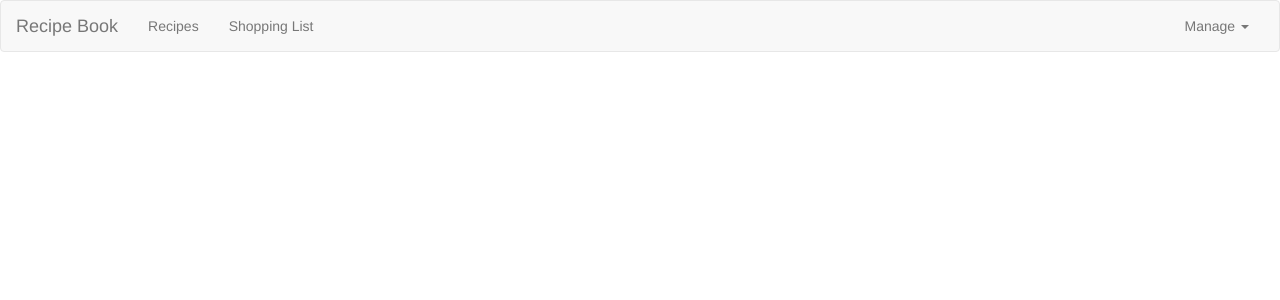
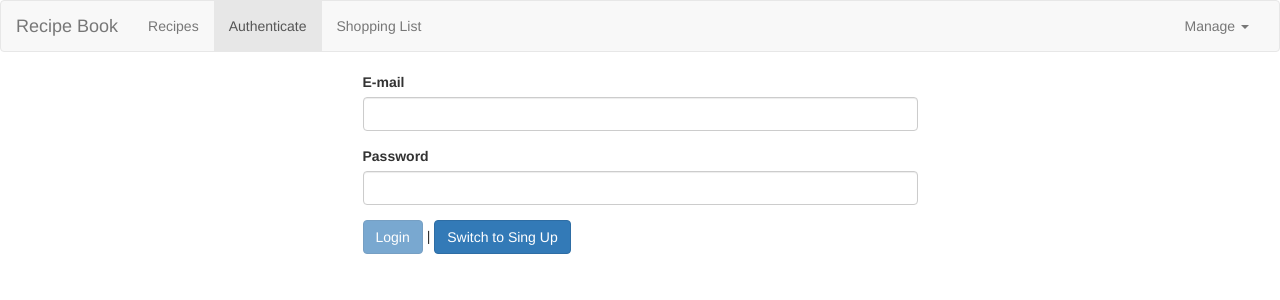
Before and after one commit to alexeremeev/shopping-list, an Angular app: page /auth in a window 1280 px wide. Before the commit this address led to /. Shown: the top 300 px of the page. Built offline with nearby package versions, Linux system fonts and the light colour scheme.

Commit message:
chapter 20 add sign up form

```diff
--- a/src/app/app-routing-module.ts
+++ b/src/app/app-routing-module.ts
@@ -6,6 +6,7 @@ import {RecipesStartComponent} from './recipes/recipes-start/recipes-start.compo
 import {RecipeDetailComponent} from './recipes/recipe-detail/recipe-detail.component';
 import {RecipeEditComponent} from './recipes/recipe-edit/recipe-edit.component';
 import {RecipesResolverService} from './recipes/recipes-resolver.service';
+import {AuthComponent} from './auth/auth.component';
 
 const appRoutes: Routes = [
   {path: '', redirectTo: '/recipes', pathMatch: 'full'},
@@ -16,6 +17,7 @@ const appRoutes: Routes = [
       {path: ':id/edit', component: RecipeEditComponent, resolve: [RecipesResolverService]}
     ]},
   {path: 'shopping-list', component: ShoppingListComponent},
+  {path: 'auth', component: AuthComponent}
 ];
 
 @NgModule({
--- a/src/app/app.module.ts
+++ b/src/app/app.module.ts
@@ -18,6 +18,8 @@ import { RecipesStartComponent } from './recipes/recipes-start/recipes-start.com
 import { RecipeEditComponent } from './recipes/recipe-edit/recipe-edit.component';
 import {RecipeService} from './recipes/recipe.service';
 import {HttpClientModule} from '@angular/common/http';
+import {AuthComponent} from './auth/auth.component';
+import {LoadingSpinnerComponent} from './shared/loading-spinner/loading-spinner.component';
 
 @NgModule({
   declarations: [
@@ -31,7 +33,9 @@ import {HttpClientModule} from '@angular/common/http';
     ShoppingListComponent,
     ShoppingEditComponent,
     RecipesStartComponent,
-    RecipeEditComponent
+    RecipeEditComponent,
+    AuthComponent,
+    LoadingSpinnerComponent
   ],
   imports: [
     BrowserModule,
--- a/src/app/auth/auth.component.html
+++ b/src/app/auth/auth.component.html
@@ -0,0 +1,30 @@
+<div class="row">
+  <div class="col-xs-12 col-md-6 col-md-offset-3">
+    <div class="alert alert-danger" *ngIf="error">
+      <p>{{error}}</p>
+    </div>
+    <div *ngIf="isLoading" style="text-align: center;">
+      <app-loading-spinner></app-loading-spinner>
+    </div>
+    <form #authForm="ngForm" (ngSubmit)="onSubmit(authForm)" *ngIf="!isLoading">
+      <div class="form-group">
+        <label for="email">E-mail</label>
+        <input type="email" id="email" name="email" class="form-control" ngModel required email>
+      </div>
+      <div class="form-group">
+        <label for="password">Password</label>
+        <input type="password" id="password" name="password" class="form-control" ngModel required minlength="6">
+      </div>
+      <div>
+        <button class="btn btn-primary"
+                type="submit"
+                [disabled]="authForm.invalid">{{isLoginMode ? 'Login' : 'Sign Up'}}
+        </button>
+        |
+        <button class="btn btn-primary" type="button" (click)="onSwitchMode()">
+          Switch to {{isLoginMode ? 'Sing Up' : 'Login'}}
+        </button>
+      </div>
+    </form>
+  </div>
+</div>
--- a/src/app/auth/auth.component.ts
+++ b/src/app/auth/auth.component.ts
@@ -0,0 +1,44 @@
+import {Component} from '@angular/core';
+import {NgForm} from '@angular/forms';
+import {AuthService} from './auth.service';
+
+@Component({
+  selector: 'app-auth',
+  templateUrl: 'auth.component.html'
+})
+export class AuthComponent {
+  isLoginMode = true;
+  isLoading = false;
+  error: string = null;
+
+  constructor(private authService: AuthService) {
+  }
+
+  onSwitchMode() {
+    this.isLoginMode = !this.isLoginMode
+  }
+
+  onSubmit(form: NgForm) {
+    if (form.invalid) {
+      return;
+    }
+    const email = form.value.email;
+    const password = form.value.password;
+
+    this.isLoading = true;
+    if (this.isLoginMode) {
+      return;
+    } else {
+      this.authService.signUp(email, password).subscribe(response => {
+          console.log(response);
+          this.isLoading = false;
+        }, error => {
+          this.isLoading = false;
+          console.log(error);
+          this.error = 'An error occurred!';
+        }
+      )
+    }
+    form.reset();
+  }
+}
--- /dev/null
+++ b/src/app/auth/auth.service.ts
@@ -0,0 +1,30 @@
+import {Injectable} from '@angular/core';
+import {HttpClient} from '@angular/common/http';
+
+interface AuthResponseData {
+  idToken: string,
+  email: string,
+  refreshToken: string,
+  expiresIn: string,
+  localId: string
+}
+
+@Injectable({
+  providedIn: 'root'
+})
+export class AuthService {
+
+  constructor(private http: HttpClient) {
+  }
+
+  signUp(email: string, password: string) {
+    return this.http.post<AuthResponseData>(
+      'https://identitytoolkit.googleapis.com/v1/accounts:signUp?key=AIzaSyAq8F5yFnxBtqVdnFm9f40Z-pnVf2gQ4ks',
+      {
+        email: email,
+        password: password,
+        returnSecureToken: true
+      }
+    );
+  }
+}
--- a/src/app/header/header.component.html
+++ b/src/app/header/header.component.html
@@ -7,6 +7,7 @@
     <div class="collapse navbar-collapse">
       <ul class="nav navbar-nav">
         <li routerLinkActive="active"><a routerLink="/recipes">Recipes</a></li>
+        <li routerLinkActive="active"><a routerLink="/auth">Authenticate</a></li>
         <li routerLinkActive="active"><a routerLink="/shopping-list">Shopping List</a></li>
       </ul>
       <ul class="nav navbar-nav navbar-right">
--- /dev/null
+++ b/src/app/shared/loading-spinner/loading-spinner.component.css
@@ -0,0 +1,46 @@
+@keyframes ldio-aa6iae7i9yd {
+  0% {
+    transform: translate(-50%, -50%) rotate(0deg);
+  }
+  100% {
+    transform: translate(-50%, -50%) rotate(360deg);
+  }
+}
+
+.ldio-aa6iae7i9yd div {
+  position: absolute;
+  width: 120px;
+  height: 120px;
+  border: 20px solid #93dbe9;
+  border-top-color: transparent;
+  border-radius: 50%;
+}
+
+.ldio-aa6iae7i9yd div {
+  animation: ldio-aa6iae7i9yd 1s linear infinite;
+  top: 100px;
+  left: 100px
+}
+
+.loadingio-spinner-rolling-59k3msj4xcr {
+  width: 200px;
+  height: 200px;
+  display: inline-block;
+  overflow: hidden;
+  background: transparent;
+}
+
+.ldio-aa6iae7i9yd {
+  width: 100%;
+  height: 100%;
+  position: relative;
+  transform: translateZ(0) scale(1);
+  backface-visibility: hidden;
+  transform-origin: 0 0; /* see note above */
+}
+
+.ldio-aa6iae7i9yd div {
+  box-sizing: content-box;
+}
+
+/* generated by https://loading.io/ */
--- /dev/null
+++ b/src/app/shared/loading-spinner/loading-spinner.component.ts
@@ -0,0 +1,10 @@
+import {Component} from '@angular/core';
+
+@Component({
+  selector: 'app-loading-spinner',
+  styleUrls: ['./loading-spinner.component.css'],
+  template: '<div class="loadingio-spinner-rolling-59k3msj4xcr"><div class="ldio-aa6iae7i9yd"><div></div></div></div>'
+})
+export class LoadingSpinnerComponent {
+
+}
```
Also changed, not shown: 1 other file (tests, documents, lock files or other folders).
